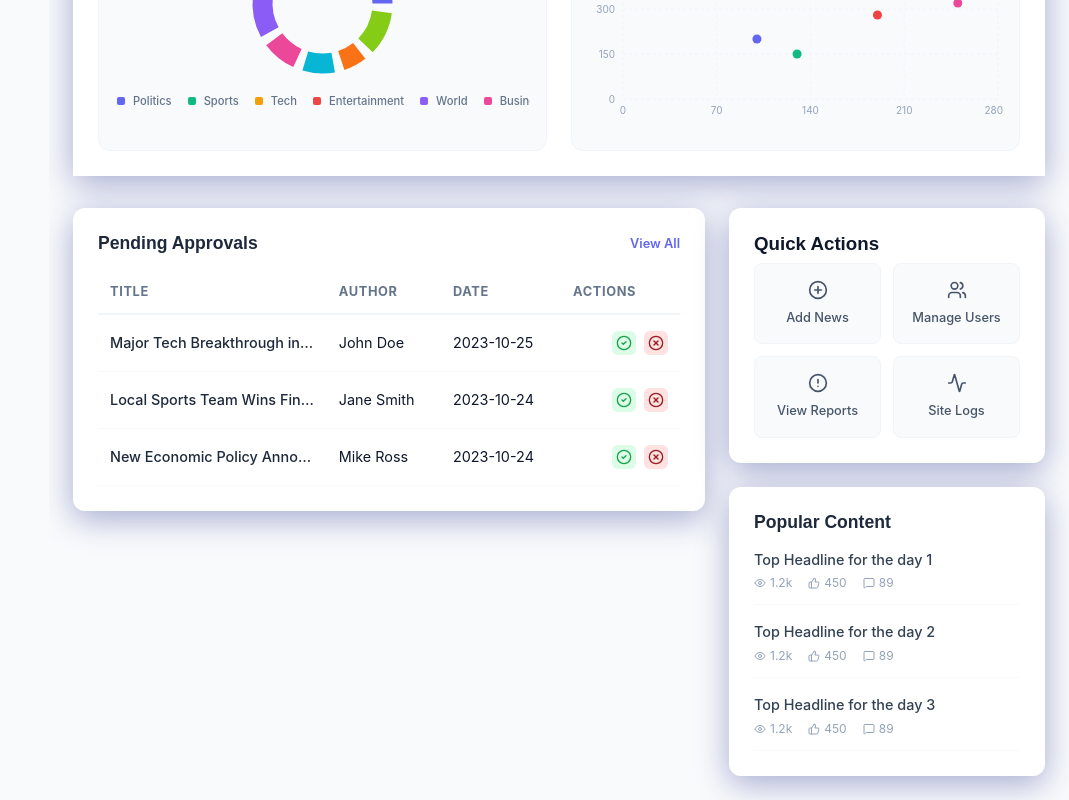
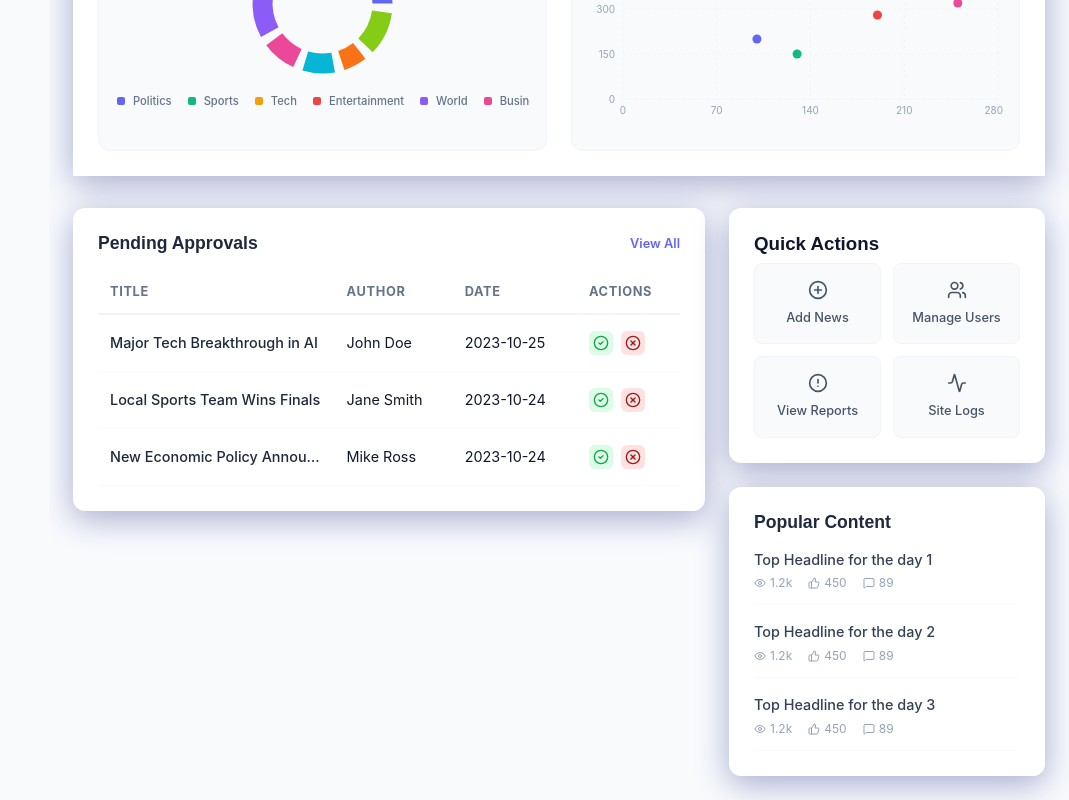
Before and after one commit to umashankarpatel78980/NewsAdminWebsite, a React (Vite) app in the folder Admin Frontend/: page / in a window 1280 px wide. Shown: the part 1115-1915 px from the top of the page, without its empty margins (211-1280 px from the left). Built offline with nearby package versions, Linux system fonts and the light colour scheme; sample sign-in values are in the browser's storage.

Commit message:
dashboard changes

```diff
--- a/Admin Frontend/src/pages/Dashboard.jsx
+++ b/Admin Frontend/src/pages/Dashboard.jsx
@@ -369,7 +369,11 @@ export default function Dashboard() {
                                                 <td>{news.author}</td>
                                                 <td>{news.date}</td>
                                                 <td>
-                                                    <div className="action-btns">
+                                                    <div style={{
+                                                        display: 'flex',
+                                                        alignItems: 'center',
+                                                        gap: '8px'
+                                                    }}>
                                                         <button
                                                             className="btn-approve"
                                                             title="Approve"
@@ -446,6 +450,6 @@ export default function Dashboard() {
                     </div>
                 </div>
             </div>
-        </div>
+        </div >
     );
 }
```
